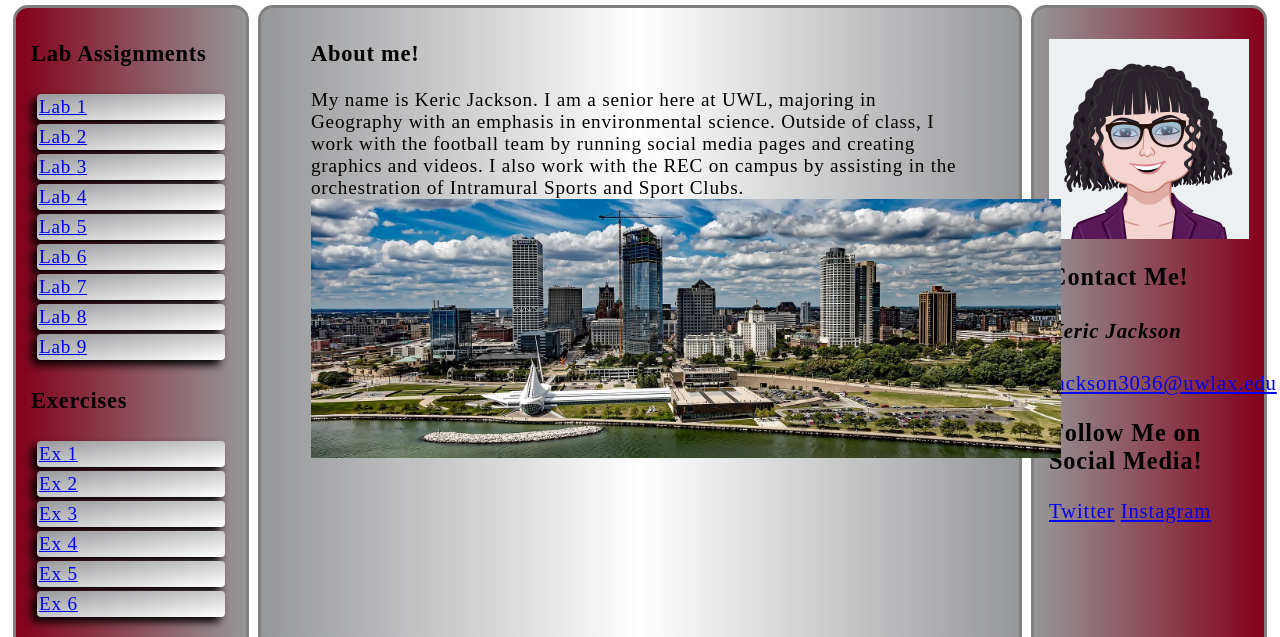
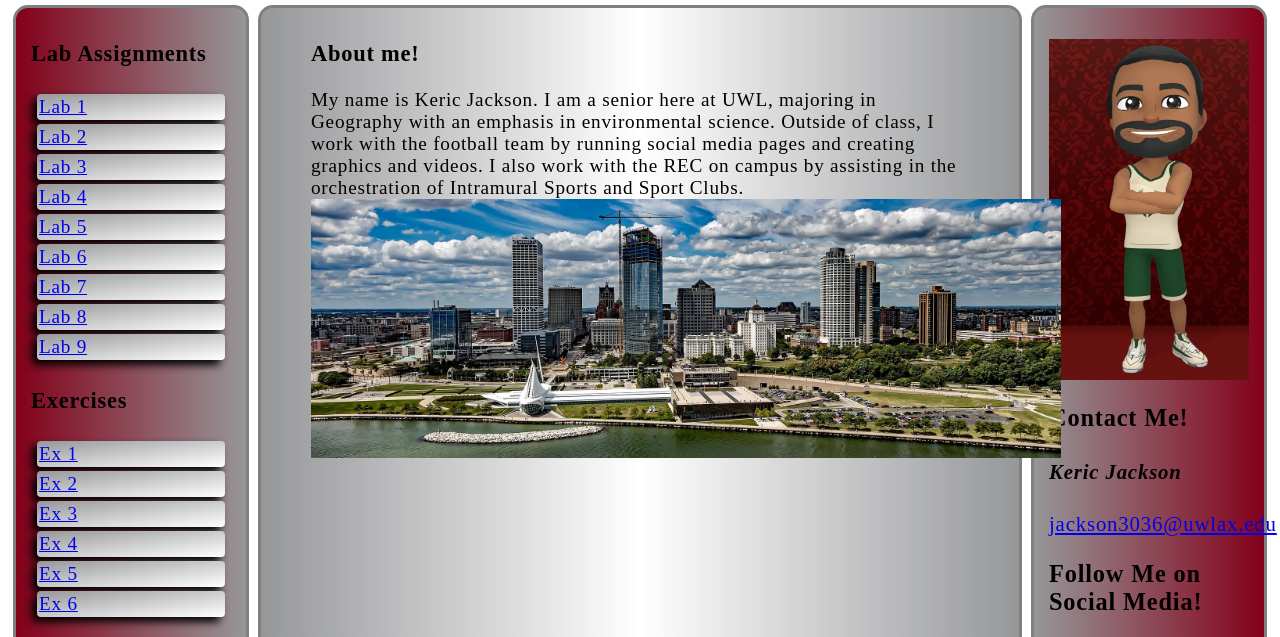
Before and after one commit to jackson3036/geo455_page, a plain HTML site: page index.html in a window 1280 px wide. Shown: the part 163-800 px from the top of the page. Drawn offline with Linux system fonts and the light colour scheme; a web font is replaced by a local one.

Commit message:
Update index.html

```diff
--- a/index.html
+++ b/index.html
@@ -129,7 +129,7 @@
             </div>
             <div id="rightsidebar">
                 <p> </p>
-                <img src="AvatarMaker.png" align= "center" width="200" height="200">
+                <img src="Screenshot_20220125-160805_Snapchat.jpg" align= "center" width="200">
                 <p></p>
                 <h3> Contact Me!</h3>
                 <h4><em>Keric Jackson</em></h4>
```
